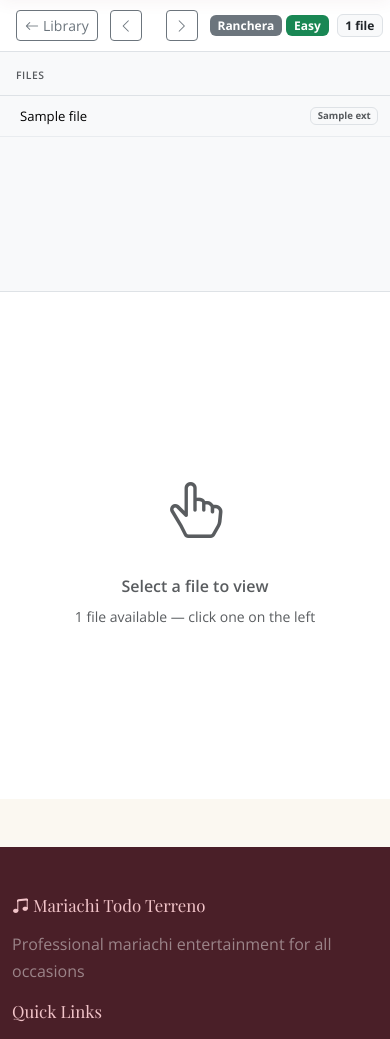
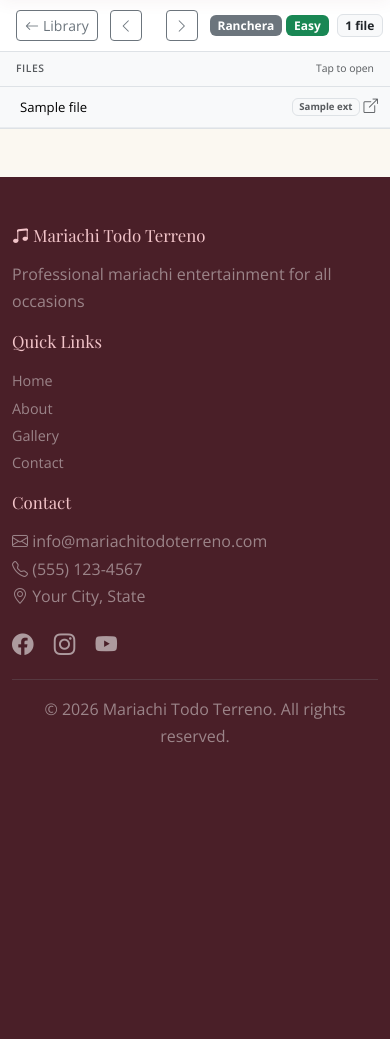
Before and after one commit to g0ochoa/python-mariachi-website, a Django app: template musicians_portal/templates/musicians_portal/song_detail.html in a window 390 px wide. Shown: the part 76-1115 px from the top of the page. After the commit the page ends 819 px from the top, so only its background shows below. Run offline with Django 5.2, Linux system fonts and the light colour scheme; tables that the repository leaves empty hold one stand-in row (values such as "Sample post"); the template is opened without the code that fills it: values that come from a table or form of the project are taken from there, most other values are stand-ins (such as "Sample title", 1, 10 or a date in 2020).

Commit message:
fix: iPhone PDF display — open natively in new tab on mobile

```diff
--- a/musicians_portal/templates/musicians_portal/song_detail.html
+++ b/musicians_portal/templates/musicians_portal/song_detail.html
@@ -100,9 +100,8 @@
   @media (max-width: 767px) {
     #song-app        { height: auto; overflow: visible; }
     #song-panels     { flex-direction: column; overflow: visible; }
-    #file-list-col   { width: 100%; height: 240px; border-right: none; border-bottom: 1px solid #dee2e6; }
-    #viewer-col      { min-height: 60vh; }
-    #viewer-area     { min-height: 60vh; }
+    #file-list-col   { width: 100%; height: auto; max-height: none; border-right: none; border-bottom: 1px solid #dee2e6; overflow-y: visible; }
+    #viewer-col      { display: none; }  /* hidden on mobile — files open natively */
   }
 </style>
 
@@ -166,9 +165,12 @@
 
     <!-- File list -->
     <div id="file-list-col">
-      <div class="px-3 py-2 border-bottom">
+      <div class="px-3 py-2 border-bottom d-flex align-items-center justify-content-between">
         <small class="text-muted fw-semibold text-uppercase" style="font-size:.65rem; letter-spacing:.05em;">
           Files
+        </small>
+        <small class="text-muted d-md-none" style="font-size:.65rem;">
+          <i class="bi bi-tap me-1"></i>Tap to open
         </small>
       </div>
 
@@ -178,7 +180,17 @@
               title="{{ file.name }}">
         <i class="bi {{ file.icon }} {{ file.color }} flex-shrink-0"></i>
         <span class="fname">{{ file.name }}</span>
-        <span class="badge bg-light text-muted border fext">{{ file.ext }}</span>
+        <div class="d-flex gap-1 align-items-center flex-shrink-0">
+          <span class="badge bg-light text-muted border fext">{{ file.ext }}</span>
+          {# On mobile: direct open link shown as a small icon #}
+          <a href="{{ file.url }}" target="_blank" rel="noopener"
+             class="d-md-none text-muted"
+             style="font-size:.9rem; line-height:1;"
+             onclick="event.stopPropagation();"
+             title="Open">
+            <i class="bi bi-box-arrow-up-right"></i>
+          </a>
+        </div>
       </button>
       {% empty %}
       <div class="p-4 text-center text-muted small">
@@ -206,6 +218,14 @@
 
 <script>
 function openFile(btn, url, kind) {
+  // On mobile, PDFs open natively in a new tab (iOS Safari doesn't support PDF iframes).
+  // The viewer column is hidden via CSS on mobile, so we just open the file directly.
+  const isMobile = window.matchMedia('(max-width: 767px)').matches;
+  if (isMobile && kind === 'pdf') {
+    window.open(url, '_blank', 'noopener');
+    return;
+  }
+
   // Highlight selected button
   document.querySelectorAll('.file-btn').forEach(b => b.classList.remove('active'));
   btn.classList.add('active');
@@ -253,8 +273,10 @@ function openFile(btn, url, kind) {
   }
 }
 
-// Auto-open the first PDF if there is one
+// Auto-open the first PDF if there is one (desktop only)
 document.addEventListener('DOMContentLoaded', () => {
+  const isMobile = window.matchMedia('(max-width: 767px)').matches;
+  if (isMobile) return;  // on mobile, user taps to open natively
   const firstPdf = document.querySelector('.file-btn[onclick*=\'pdf\']');
   if (firstPdf) firstPdf.click();
 });
```
